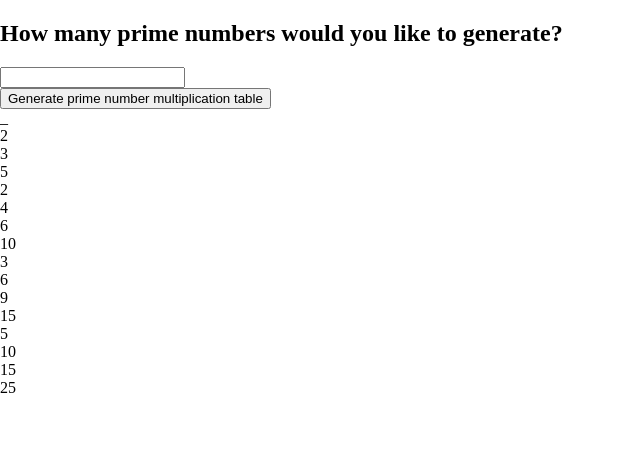
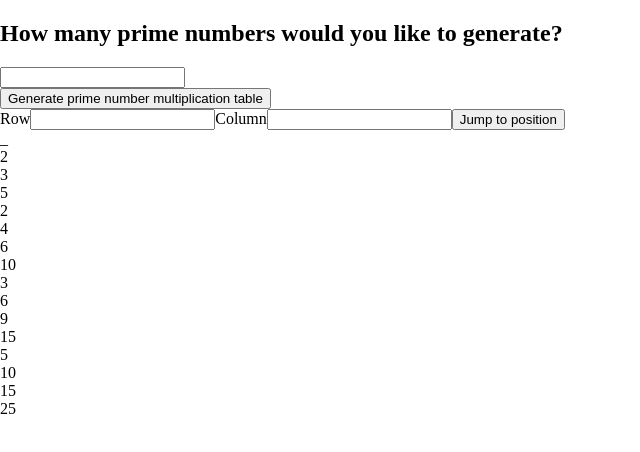
Before and after one commit to Alequin/Prime_tables, a React app: page / in a window 1280 px wide. Shown: the top 452 px of the page, without its empty margins (0-640 px from the left). Built offline with nearby package versions, Linux system fonts and the light colour scheme.

Commit message:
Table: now able to provide input to move a location

```diff
--- a/src/components/table/Table.jsx
+++ b/src/components/table/Table.jsx
@@ -9,9 +9,16 @@ class Table extends React.Component{
     this.maxRows = 18
     this.maxColumns = 22
     this.setEventListeners()
+
+    this.onChangeXMoveInput = this.onChangeXMoveInput.bind(this)
+    this.onChangeYMoveInput = this.onChangeYMoveInput.bind(this)
+    this.onClickMove = this.onClickMove.bind(this)
+
     this.state = {
       row: 0,
-      column: 0
+      column: 0,
+      rowInput: 0,
+      columnInput: 0,
     }
   }
 
@@ -82,9 +89,39 @@ class Table extends React.Component{
     return table
   }
 
+  onChangeXMoveInput(event){
+    this.setState({
+      rowInput: parseInt(event.target.value)
+    })
+  }
+
+  onChangeYMoveInput(event){
+    this.setState({
+      columnInput: parseInt(event.target.value)
+    })
+  }
+
+  onClickMove(){
+    this.setState({
+      row: this.state.rowInput,
+      column: this.state.columnInput
+    })
+  }
+
+  renderInstantMovementControls(){
+    return (
+      <div>
+        <label>Row<input type="number" value={this.state.xInput} onChange={this.onChangeXMoveInput}/></label>
+        <label>Column<input type="number" value={this.state.yInput} onChange={this.onChangeYMoveInput}/></label>
+        <input type="submit" value="Jump to position" onClick={this.onClickMove}/>
+      </div>
+    )
+  }
+
   render(){
     return (
       <section className="table-container">
+        {this.renderInstantMovementControls()}
         {this.buildTable()}
       </section>
     )
```
Also changed, not shown: 2 other files (tests, documents, lock files or other folders).
